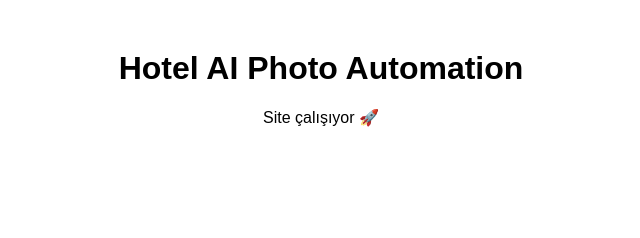
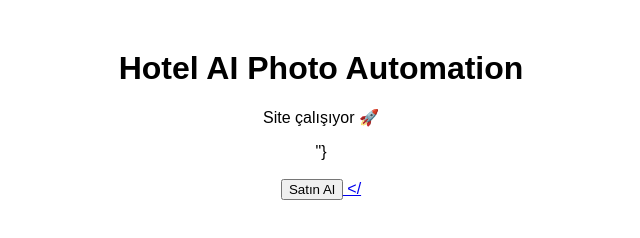
Before and after one commit to fireworkfire07-sketch/hotel-ai-site, a plain HTML site: page index.html in a window 1280 px wide. Shown: the whole page, without its empty margins (319-959 px from the left). Drawn offline with Linux system fonts and the light colour scheme.

Commit message:
Update index.html

```diff
--- a/index.html
+++ b/index.html
@@ -9,3 +9,8 @@
   <p>Site çalışıyor 🚀</p>
 </body>
 </html>
+"}
+<br><br>
+<a href="https://www.shopier.com/aitube/46855257" target="_blank">
+  <button>Satın Al</button>
+</
```
